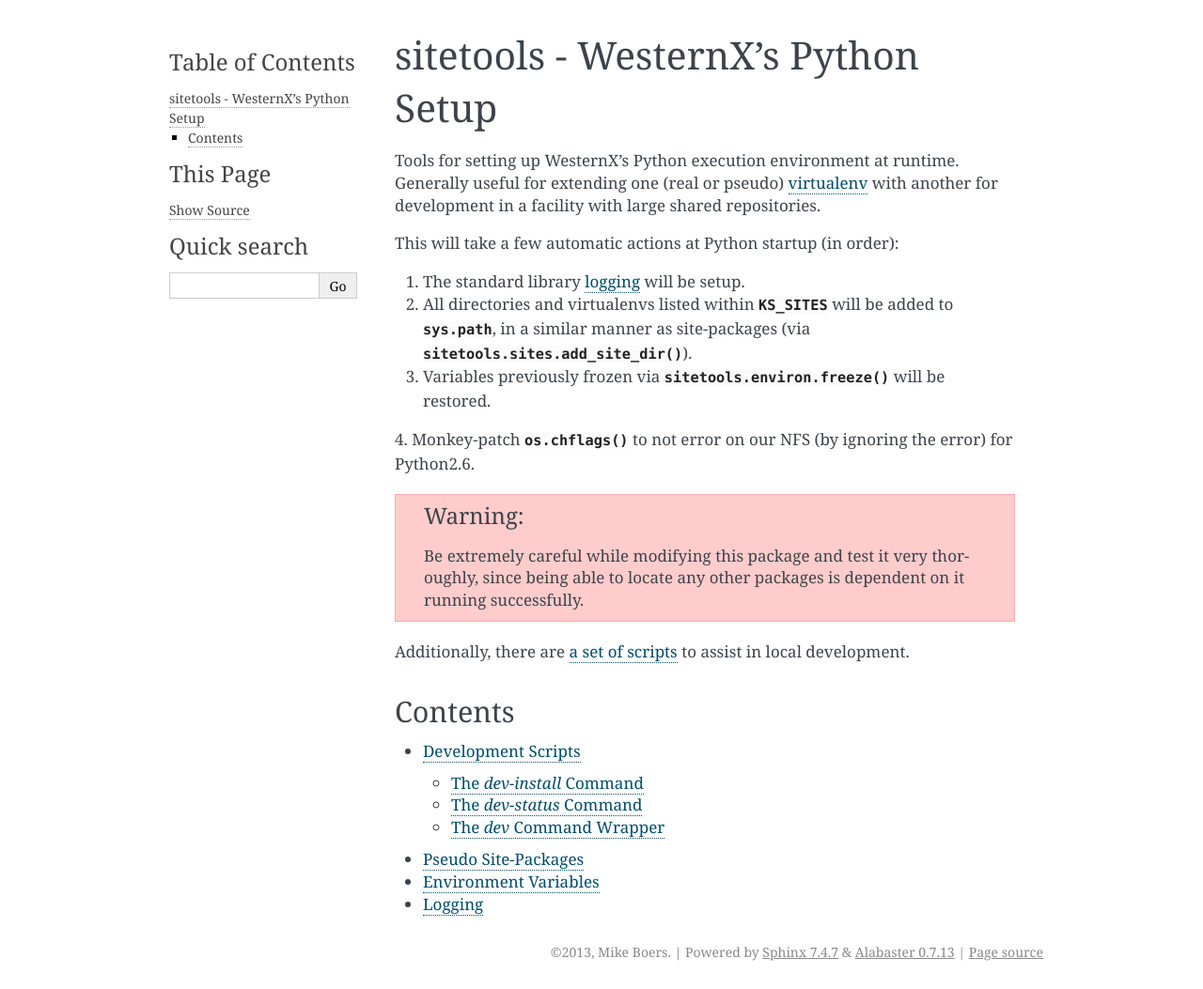
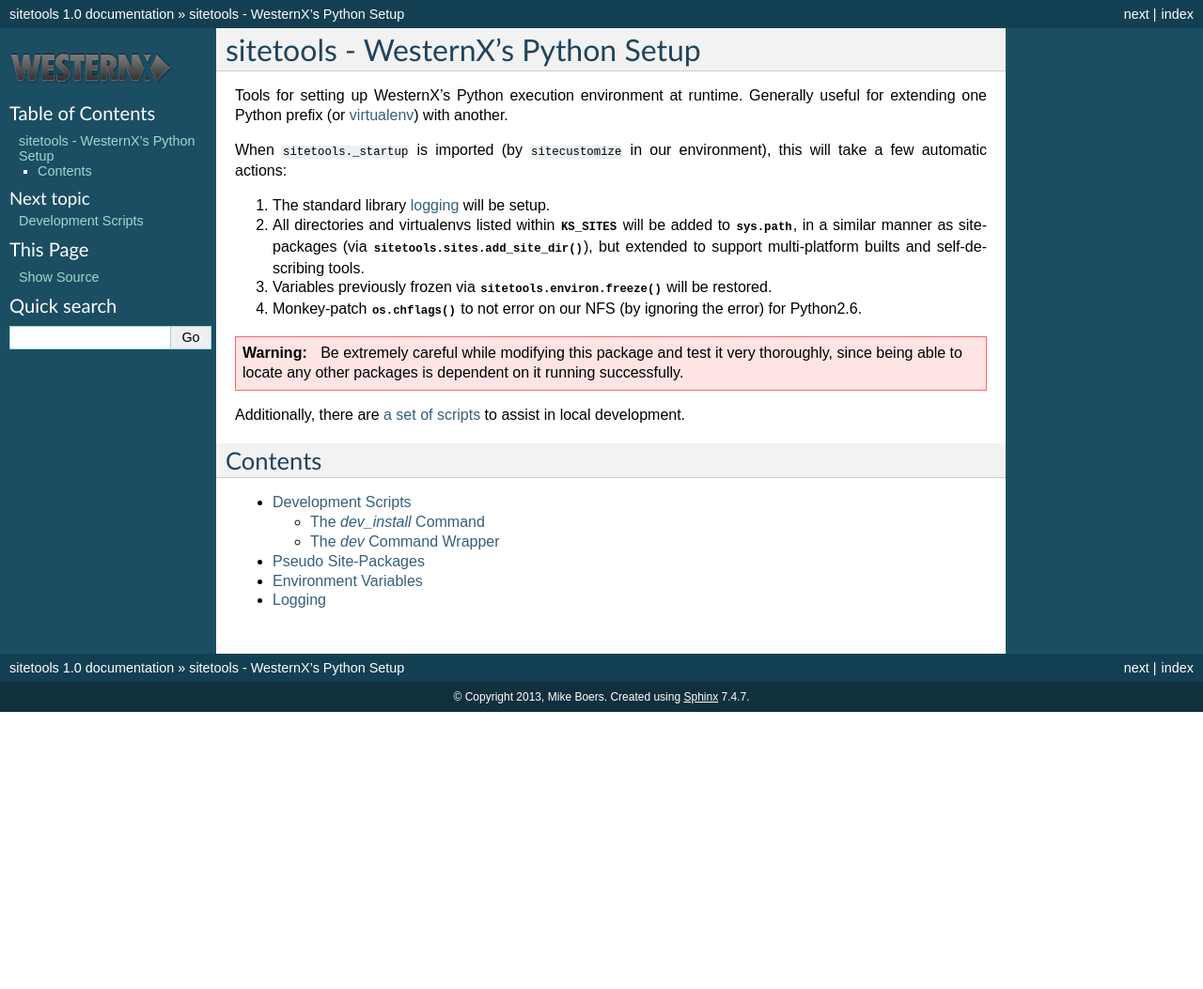
Before and after one commit to vfxetc/sitetools, a Sphinx documentation site: the page built from docs/index.rst, in a window 1280 px wide. Shown: the whole page at 94% size. Built offline with Sphinx 7.4.7, drawn with Linux system fonts in a browser that asks for light colours; after the commit the page ends 900 px from its top, so only the background shows below that.

Commit message:
Moderate improvements to all of the docs

```diff
--- a/docs/conf.py
+++ b/docs/conf.py
@@ -1,7 +1,7 @@
 # -*- coding: utf-8 -*-
 #
-# Keystone Base documentation build configuration file, created by
-# sphinx-quickstart on Tue Aug 14 14:19:17 2012.
+# sitetools documentation build configuration file, created by
+# sphinx-quickstart on Wed Sep 19 09:51:46 2012.
 #
 # This file is execfile()d with the current directory set to its containing dir.
 #
@@ -96,14 +96,16 @@
 
 # -- Options for HTML output ---------------------------------------------------
 
-#html_theme = 'default'
-
-# Theme options are theme-specific and customize the look and feel of a theme
-# further.  For a list of options available for each theme, see the
-# documentation.
-html_theme_options = {
-}
-
+local_theme_path = os.path.abspath('../../docs/_themes/westernx')
+if os.path.exists(local_theme_path):
+    sys.path.append(local_theme_path)
+    html_theme_path = [local_theme_path]
+    html_theme = 'westernx'
+    html_theme_options = {
+        'index_logo': None,
+    }
+else:
+    html_theme = 'default'
 
 # The name for this set of Sphinx documents.  If None, it defaults to
 # "<project> v<release> documentation".
@@ -114,7 +116,7 @@
 
 # The name of an image file (relative to this directory) to place at the top
 # of the sidebar.
-html_logo = ''
+html_logo = '_static/westernx_small_logo.png'
 
 # The name of an image file (within the static path) to use as favicon of the
 # docs.  This file should be a Windows icon file (.ico) being 16x16 or 32x32
@@ -168,7 +170,7 @@
 #html_file_suffix = None
 
 # Output file base name for HTML help builder.
-htmlhelp_basename = 'KeystoneBasedoc'
+htmlhelp_basename = 'sitetoolsdoc'
 
 
 # -- Options for LaTeX output --------------------------------------------------
--- a/docs/index.rst
+++ b/docs/index.rst
@@ -4,21 +4,22 @@
 ===================================
 
 Tools for setting up WesternX's Python execution environment at runtime.
-Generally useful for extending one (real or pseudo) virtualenv_ with another
-for development in a facility with large shared repositories.
+Generally useful for extending one Python prefix (or virtualenv_) with another.
 
-This will take a few automatic actions at Python startup (in order):
+When ``sitetools._startup`` is imported (by ``sitecustomize`` in our environment),
+this will take a few automatic actions:
 
 1. The standard library logging_ will be setup.
 
 2. All directories and virtualenvs listed within :envvar:`KS_SITES`
    will be added to :data:`sys.path`, in a similar manner as site-packages (via
-   :func:`sitetools.sites.add_site_dir`).
+   :func:`sitetools.sites.add_site_dir`), but extended to support multi-platform
+   builts and self-describing tools.
 
 3. Variables previously frozen via :func:`sitetools.environ.freeze` will be restored.
 
 4. Monkey-patch :func:`os.chflags` to not error on our NFS (by ignoring the
-error) for Python2.6.
+   error) for Python2.6.
 
 
 .. warning:: Be extremely careful while modifying this package and test it very
```
Also changed, not shown: README.md (+5 -4 lines), docs/dev.rst (+8 -46 lines), 3 other files.
